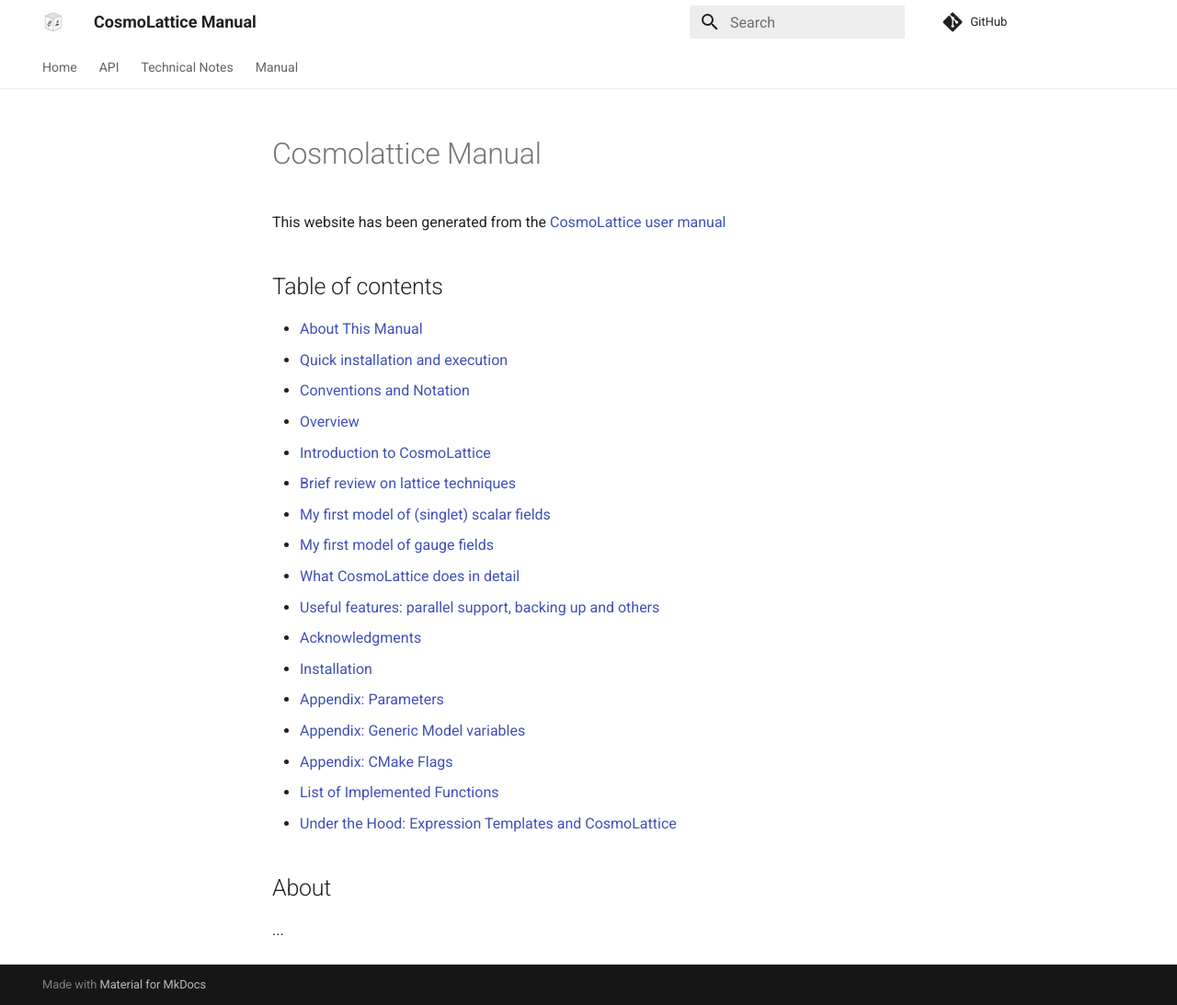
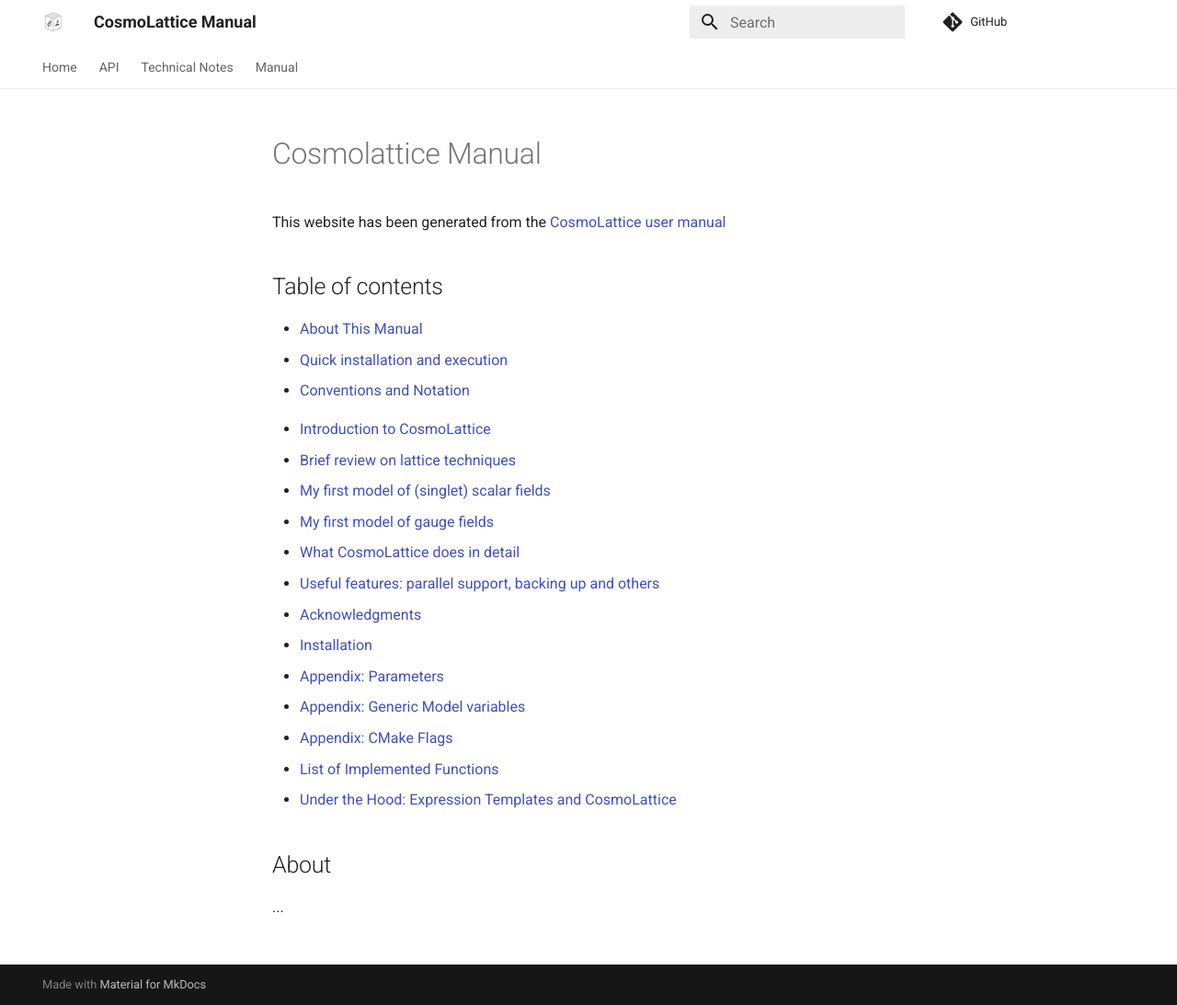
Before and after one commit to cosmolattice/cosmolatticeweb, an MkDocs documentation site: the page built from source/docs/Manual/index.md, in a window 1280 px wide and 1093 px high. Shown: the whole window at 92% size. Built offline with MkDocs 1.6.1 and Material for MkDocs 9.7.7, drawn with Linux system fonts in a browser that asks for light colours; nearby versions of some CDN libraries; comment, search, counter and statistics services are not loaded.

```diff
--- a/source/docs/Manual/index.md
+++ b/source/docs/Manual/index.md
@@ -6,7 +6,7 @@
 - [About This Manual](About This Manual.md)
 - [Quick installation and execution](Quick installation and execution.md)
 - [Conventions and Notation](Conventions and Notation.md)
-- [Overview](Overview.md)
+<!-- - [Overview](Overview.md) -->
 - [Introduction to CosmoLattice](Introduction to CosmoLattice.md)
 - [Brief review on lattice techniques](Brief review on lattice techniques.md)
 - [My first model of (singlet) scalar fields](My first model of (singlet) scalar fields.md)
```
